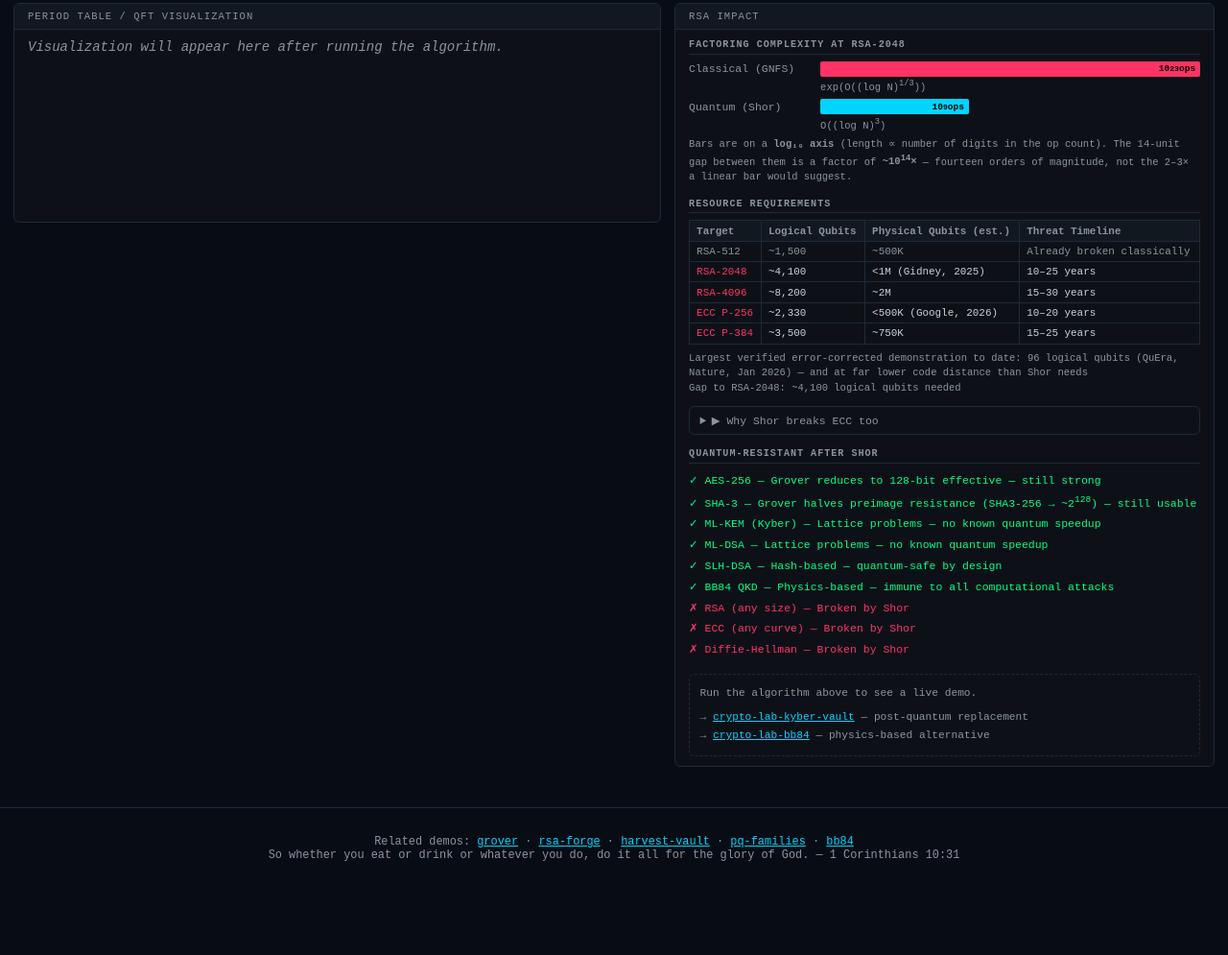
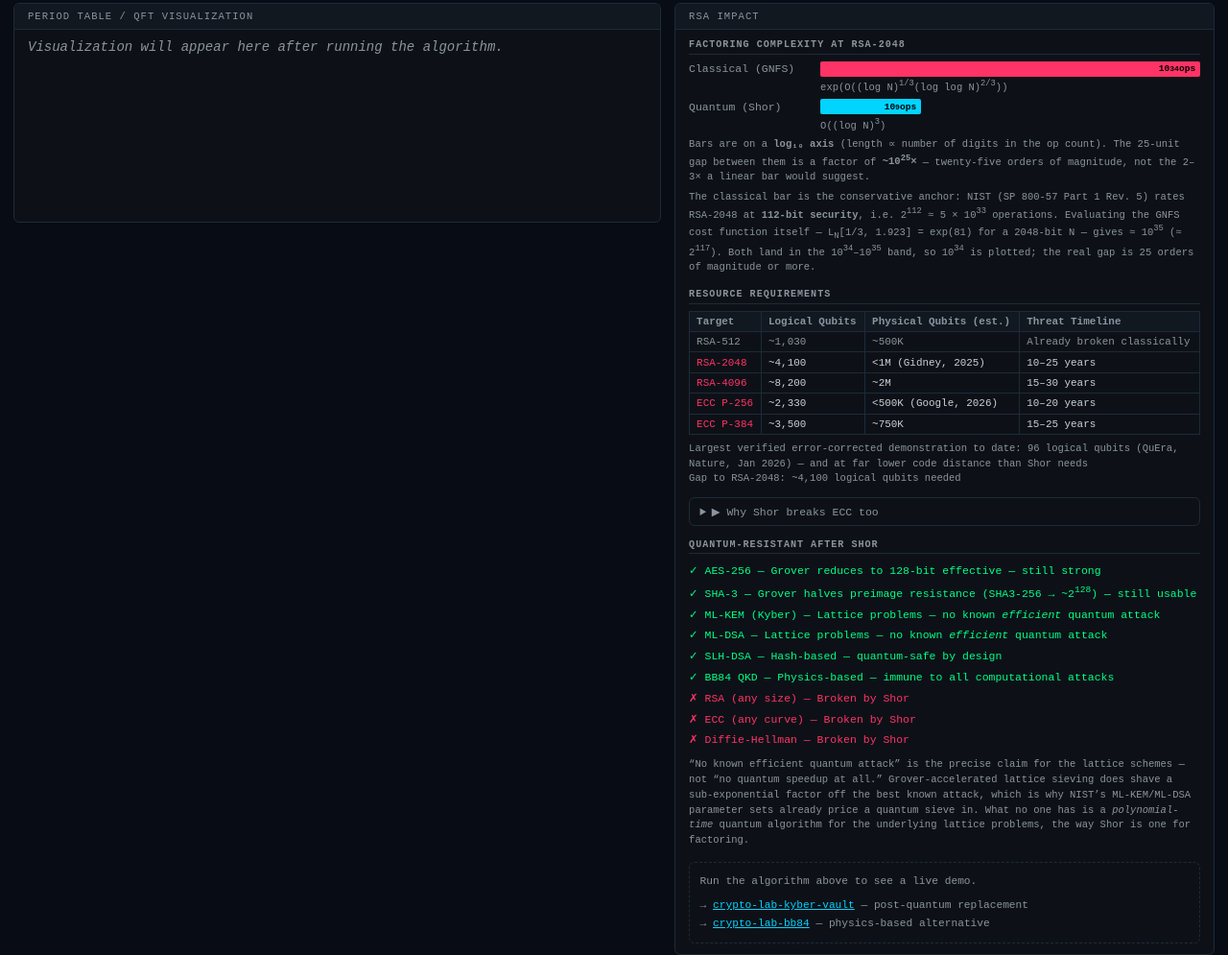
Before and after one commit to systemslibrarian/crypto-lab-shor, a website built with Vite: page index.html in a window 1280 px wide. Shown: the part 1300-2295 px from the top of the page at 96% size. Before the commit the page ends 2226 px from the top, so only its background shows below. Built offline with nearby package versions, Linux system fonts and the light colour scheme.

Commit message:
Correct RSA-2048 classical factoring cost by ~11 orders of magnitude
The complexity chart claimed classical GNFS at ~10^23 operations against
Shor's ~10^9, captioning the gap as ~10^14x. Both the number and the gap
were far too small.

- Classical bar is now 10^34 ops, anchored on NIST SP 800-57 Part 1 Rev. 5
  rating RSA-2048 at 112-bit security (2^112 ~ 5e33). Added a caption note
  bracketing that against the GNFS cost function evaluated directly,
  L_N[1/3, 1.923] = exp(81) ~ 10^35 (~2^117), so the plotted value is the
  conservative end of a 10^34-10^35 band.
- Bar geometry now represents the corrected ratio on the log10 axis:
  classical 34 units at width 100%, quantum 9 units at width 26.5%
  (was 39.1%, which encoded the old 9/23).
- aria-label restated to give screen-reader users the same 10^34 vs 10^9
  figures and the 25-order gap.
- Caption reads ~10^25x / twenty-five orders of magnitude.

Also in the same panel:
- GNFS formula restored to exp(O((log N)^1/3 (log log N)^2/3)); the
  (log log N)^(2/3) factor had been dropped.
- RSA-512 logical qubits corrected 1,500 -> 1,030, back onto the 2n+3
  pattern every other RSA row follows (2048 -> 4,100, 4096 -> 8,200).
- "ECC P-256 security (quantum): ~2^0" reworded; 2^0 is one operation.
  The intent is that no exponential margin survives.
- ML-KEM/ML-DSA "no known quantum speedup" -> "no known efficient quantum
  attack", with a footnote: Grover-accelerated lattice sieving is a real
  sub-exponential-factor speedup already priced into the NIST parameter
  sets; what is absent is a polynomial-time quantum algorithm.

Co-Authored-By: Claude Opus 5 (1M context) <noreply@anthropic.com>

```diff
--- a/index.html
+++ b/index.html
@@ -316,22 +316,27 @@
           <div class="rsa-impact">
 
             <h3 class="rsa-impact__section-title">FACTORING COMPLEXITY AT RSA-2048</h3>
-            <div class="complexity-chart" role="img" aria-label="Operations to factor RSA-2048 on a logarithmic axis: classical GNFS about 10^23 operations, quantum Shor about 10^9 operations. Each bar's length is proportional to the exponent, so the classical bar is roughly 23 units and the quantum bar roughly 9 units.">
+            <div class="complexity-chart" role="img" aria-label="Operations to factor RSA-2048, drawn on a base-10 logarithmic axis: classical GNFS about 10^34 operations, quantum Shor about 10^9 operations. Each bar's length is proportional to the exponent, so the classical bar is 34 units of the axis and the quantum bar 9 units — a gap of 25 orders of magnitude.">
               <div class="complexity-row">
                 <span class="complexity-label">Classical (GNFS)</span>
-                <!-- Bar length ∝ log10(ops). Classical ≈ 10^23 → 23/23 of the axis. -->
-                <div class="complexity-bar complexity-bar--classical" style="width:100%">10<sup>23</sup> ops</div>
-                <span class="complexity-formula">exp(O((log N)<sup>1/3</sup>))</span>
+                <!-- Bar length ∝ log10(ops). Classical ≈ 10^34 → 34/34 of the axis. -->
+                <div class="complexity-bar complexity-bar--classical" style="width:100%">10<sup>34</sup> ops</div>
+                <span class="complexity-formula">exp(O((log N)<sup>1/3</sup>(log log N)<sup>2/3</sup>))</span>
               </div>
               <div class="complexity-row">
                 <span class="complexity-label">Quantum (Shor)</span>
-                <!-- Bar length ∝ log10(ops). Quantum ≈ 10^9 → 9/23 ≈ 39% of the axis. -->
-                <div class="complexity-bar complexity-bar--quantum" style="width:39.1%">10<sup>9</sup> ops</div>
+                <!-- Bar length ∝ log10(ops). Quantum ≈ 10^9 → 9/34 ≈ 26.5% of the axis. -->
+                <div class="complexity-bar complexity-bar--quantum" style="width:26.5%">10<sup>9</sup> ops</div>
                 <span class="complexity-formula">O((log N)<sup>3</sup>)</span>
               </div>
               <p class="complexity-note">Bars are on a <strong>log₁₀ axis</strong> (length ∝ number of digits in the op count).
-              The 14-unit gap between them is a factor of <strong>~10<sup>14</sup>×</strong> — fourteen orders of
+              The 25-unit gap between them is a factor of <strong>~10<sup>25</sup>×</strong> — twenty-five orders of
               magnitude, not the 2–3× a linear bar would suggest.</p>
+              <p class="complexity-note">The classical bar is the conservative anchor: NIST (SP 800-57 Part 1 Rev. 5)
+              rates RSA-2048 at <strong>112-bit security</strong>, i.e. 2<sup>112</sup> ≈ 5 × 10<sup>33</sup> operations.
+              Evaluating the GNFS cost function itself — L<sub>N</sub>[1/3, 1.923] = exp(81) for a 2048-bit N —
+              gives ≈ 10<sup>35</sup> (≈ 2<sup>117</sup>). Both land in the 10<sup>34</sup>–10<sup>35</sup> band, so
+              10<sup>34</sup> is plotted; the real gap is 25 orders of magnitude or more.</p>
             </div>
 
             <h3 class="rsa-impact__section-title">RESOURCE REQUIREMENTS</h3>
@@ -347,7 +352,7 @@
                 </thead>
                 <tbody>
                   <tr class="row--broken">
-                    <td>RSA-512</td><td>~1,500</td><td>~500K</td><td>Already broken classically</td>
+                    <td>RSA-512</td><td>~1,030</td><td>~500K</td><td>Already broken classically</td>
                   </tr>
                   <tr class="row--threat">
                     <td>RSA-2048</td><td>~4,100</td><td>&lt;1M (Gidney, 2025)</td><td>10–25 years</td>
@@ -373,7 +378,7 @@
                 <p>Shor's algorithm also solves the <strong>discrete logarithm problem</strong> — the mathematical foundation of ECC and Diffie-Hellman.</p>
                 <div class="ecc-comparison">
                   <div>ECC P-256 security (classical): 2<sup>128</sup> operations</div>
-                  <div class="ecc-quantum">ECC P-256 security (quantum): ~2<sup>0</sup> — broken in polynomial time</div>
+                  <div class="ecc-quantum">ECC P-256 security (quantum): no exponential margin left — the cost drops to a polynomial in the key length (~10<sup>9</sup> quantum gates), not an exponential in it</div>
                 </div>
                 <p>ECDH, ECDSA, and all ECC-based protocols are equally vulnerable. Smaller key sizes make ECC <em>faster</em> to break than RSA on a quantum computer.</p>
               </div>
@@ -383,14 +388,18 @@
             <ul class="survivor-list">
               <li class="survivor--safe">✓ AES-256 — Grover reduces to 128-bit effective — still strong</li>
               <li class="survivor--safe">✓ SHA-3 — Grover halves preimage resistance (SHA3-256 → ~2<sup>128</sup>) — still usable</li>
-              <li class="survivor--safe">✓ ML-KEM (Kyber) — Lattice problems — no known quantum speedup</li>
-              <li class="survivor--safe">✓ ML-DSA — Lattice problems — no known quantum speedup</li>
+              <li class="survivor--safe">✓ ML-KEM (Kyber) — Lattice problems — no known <em>efficient</em> quantum attack</li>
+              <li class="survivor--safe">✓ ML-DSA — Lattice problems — no known <em>efficient</em> quantum attack</li>
               <li class="survivor--safe">✓ SLH-DSA — Hash-based — quantum-safe by design</li>
               <li class="survivor--safe">✓ BB84 QKD — Physics-based — immune to all computational attacks</li>
               <li class="survivor--broken">✗ RSA (any size) — Broken by Shor</li>
               <li class="survivor--broken">✗ ECC (any curve) — Broken by Shor</li>
               <li class="survivor--broken">✗ Diffie-Hellman — Broken by Shor</li>
             </ul>
+            <p class="resource-note">&ldquo;No known efficient quantum attack&rdquo; is the precise claim for the lattice schemes — not
+            &ldquo;no quantum speedup at all.&rdquo; Grover-accelerated lattice sieving does shave a sub-exponential factor off the best
+            known attack, which is why NIST&rsquo;s ML-KEM/ML-DSA parameter sets already price a quantum sieve in. What no one has is a
+            <em>polynomial-time</em> quantum algorithm for the underlying lattice problems, the way Shor is one for factoring.</p>
 
             <div id="live-callout" class="live-callout">
               <p>Run the algorithm above to see a live demo.</p>
--- a/src/style.css
+++ b/src/style.css
@@ -704,8 +704,9 @@ a:focus-visible {
   margin-bottom: 0.5rem;
 }
 .complexity-label { color: var(--text-dim); }
-/* Bars share the same 1fr track, so their inline widths (100% vs 39.1%) are
-   to scale against one another — a true log-axis comparison. */
+/* Bars share the same 1fr track, so their inline widths (100% vs 26.5%) are
+   to scale against one another — a true log-axis comparison: 34 units of
+   exponent for classical GNFS, 9 for Shor. */
 .complexity-bar {
   height: 16px;
   border-radius: 2px;
```
